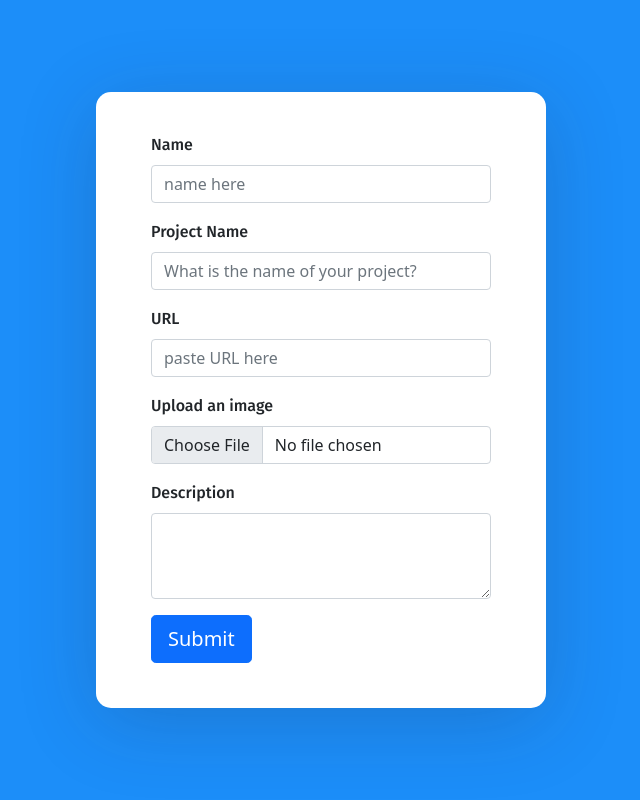
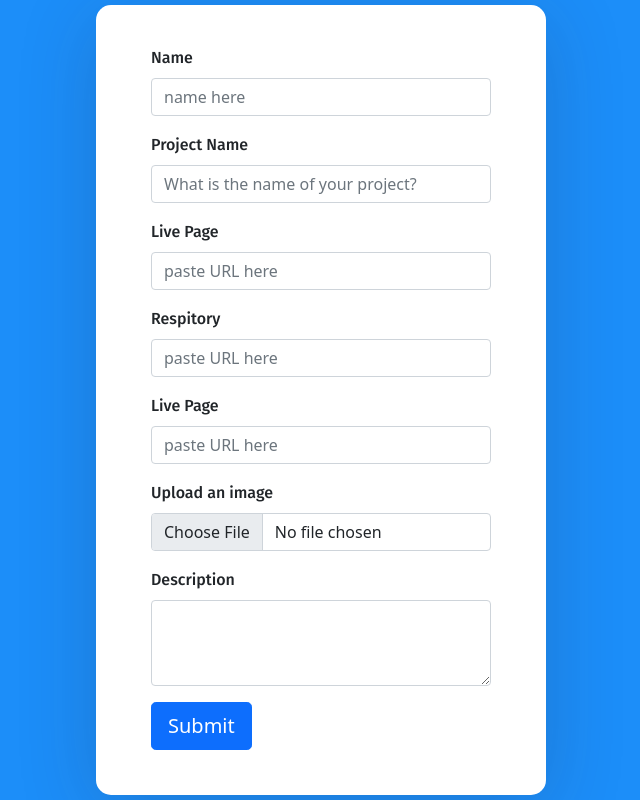
Before and after one commit to tybant0427/creative_dev, a React (Create React App) app in the folder client/: page /upload in a window 1280 px wide. Shown: the whole page, without its empty margins (319-959 px from the left). Built offline with nearby package versions, Linux system fonts and the light colour scheme.

Commit message:
working on stuff

```diff
--- a/client/src/components/upload.js
+++ b/client/src/components/upload.js
@@ -70,14 +70,40 @@ const Upload = () => {
             <label for="exampleFormControlInput1" class="form-label">Project Name</label>
             <input
             type="text"
+            name="title"
              class="form-control"
               id="exampleFormControlInput1"
               placeholder="What is the name of your project?">
             </input>
         </div>
         <div class="mb-3">
-            <label for="exampleFormControlInput1" class="form-label">URL</label>
-            <input type="email" class="form-control" id="exampleFormControlInput1" placeholder="paste URL here"></input>
+            <label for="exampleFormControlInput1" class="form-label">Live Page</label>
+            <input
+            type="text"
+            name="liveLink"
+             class="form-control"
+             id="exampleFormControlInput1"
+              placeholder="paste URL here">
+            </input>
+        </div>
+        <div class="mb-3">
+            <label for="exampleFormControlInput1" class="form-label">Respitory</label>
+            <input
+            type="text"
+            name="respitoryLink"
+             class="form-control"
+             id="exampleFormControlInput1"
+              placeholder="paste URL here">
+            </input>
+        </div> <div class="mb-3">
+            <label for="exampleFormControlInput1" class="form-label">Live Page</label>
+            <input
+            type="text"
+            name="liveLink"
+             class="form-control"
+             id="exampleFormControlInput1"
+              placeholder="paste URL here">
+            </input>
         </div>
 
 
```
